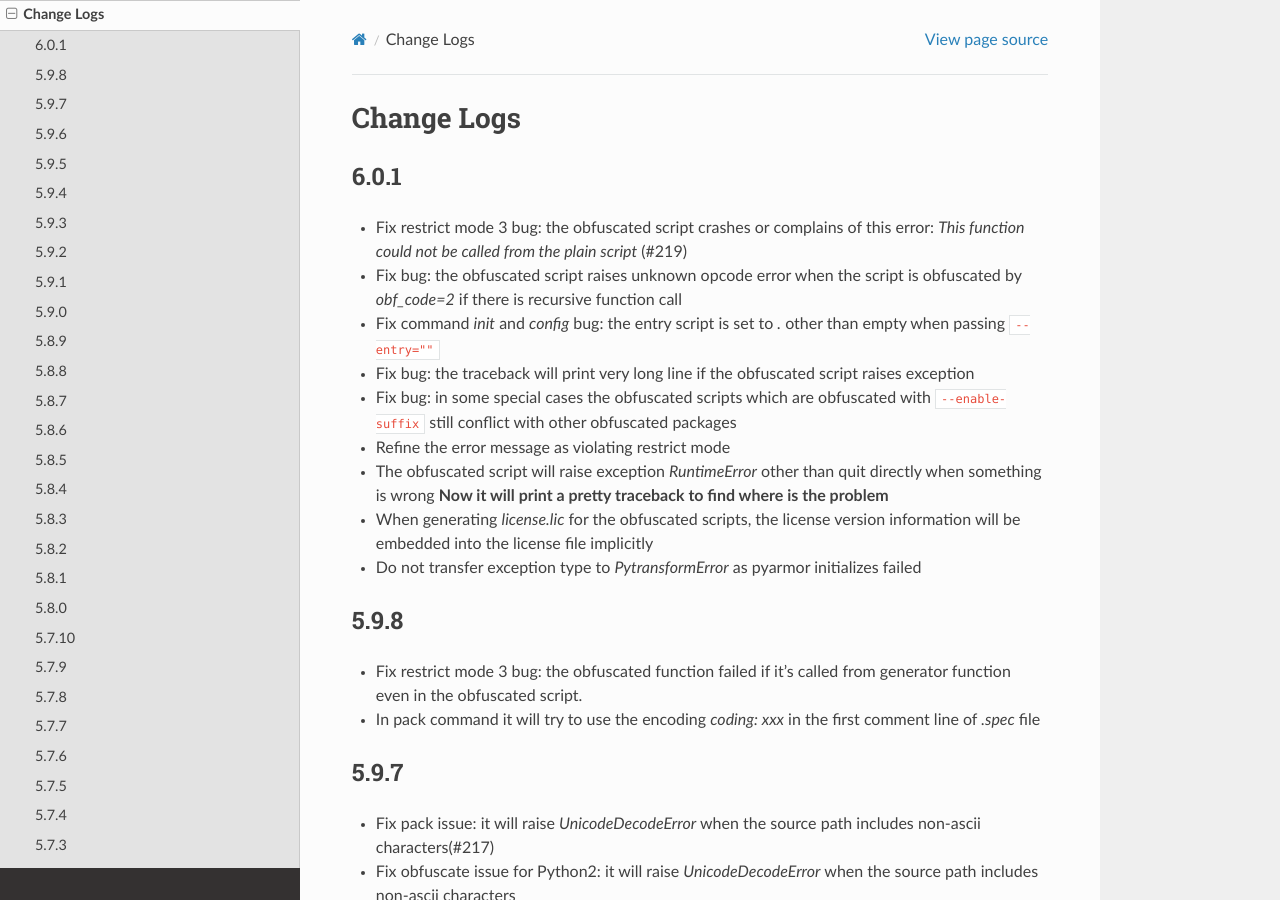
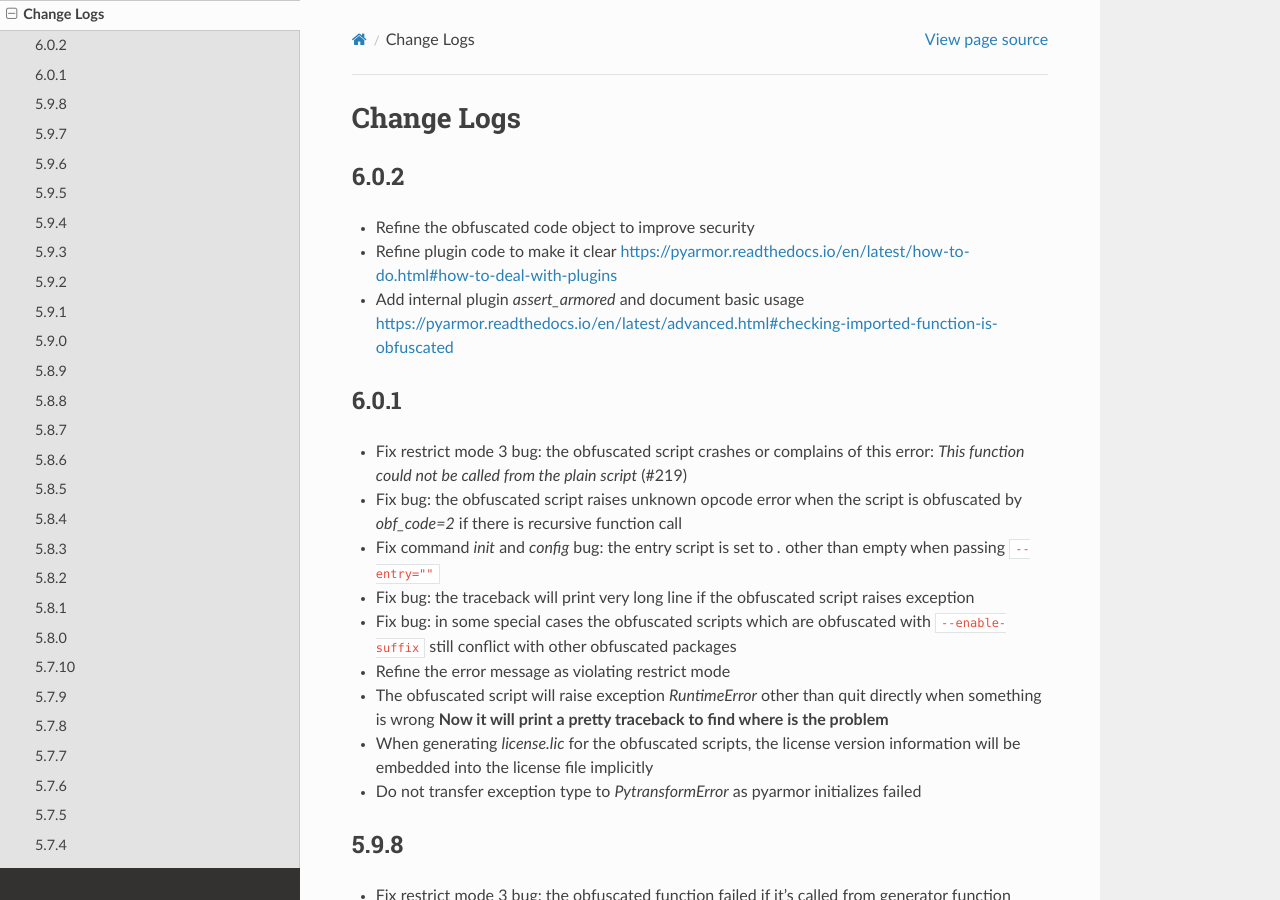
Before and after one commit to dashingsoft/pyarmor, a Sphinx documentation site: the page built from docs/change-logs.rst, in a window 1280 px wide and 900 px high. Built offline with Sphinx 7.4.7 and the Read the Docs theme 2.0.0, drawn with Linux system fonts in a browser that asks for light colours.

Commit message:
Add change logs

```diff
--- a/docs/change-logs.rst
+++ b/docs/change-logs.rst
@@ -2,6 +2,14 @@
 
 Change Logs
 ===========
+
+6.0.2
+-----
+* Refine the obfuscated code object to improve security
+* Refine plugin code to make it clear
+  https://pyarmor.readthedocs.io/en/latest/how-to-do.html#how-to-deal-with-plugins
+* Add internal plugin `assert_armored` and document basic usage
+  https://pyarmor.readthedocs.io/en/latest/advanced.html#checking-imported-function-is-obfuscated
 
 6.0.1
 -----
```
